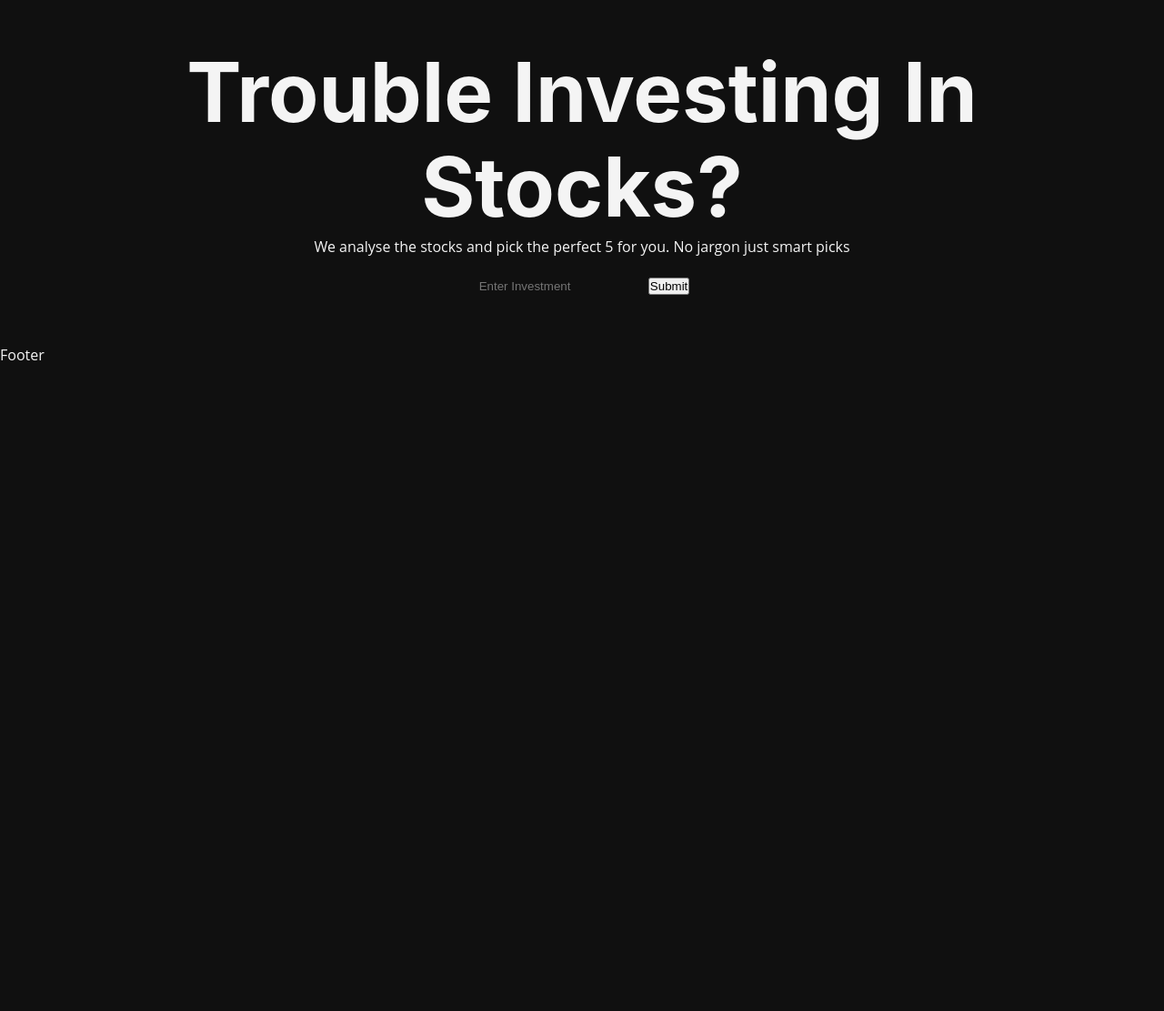
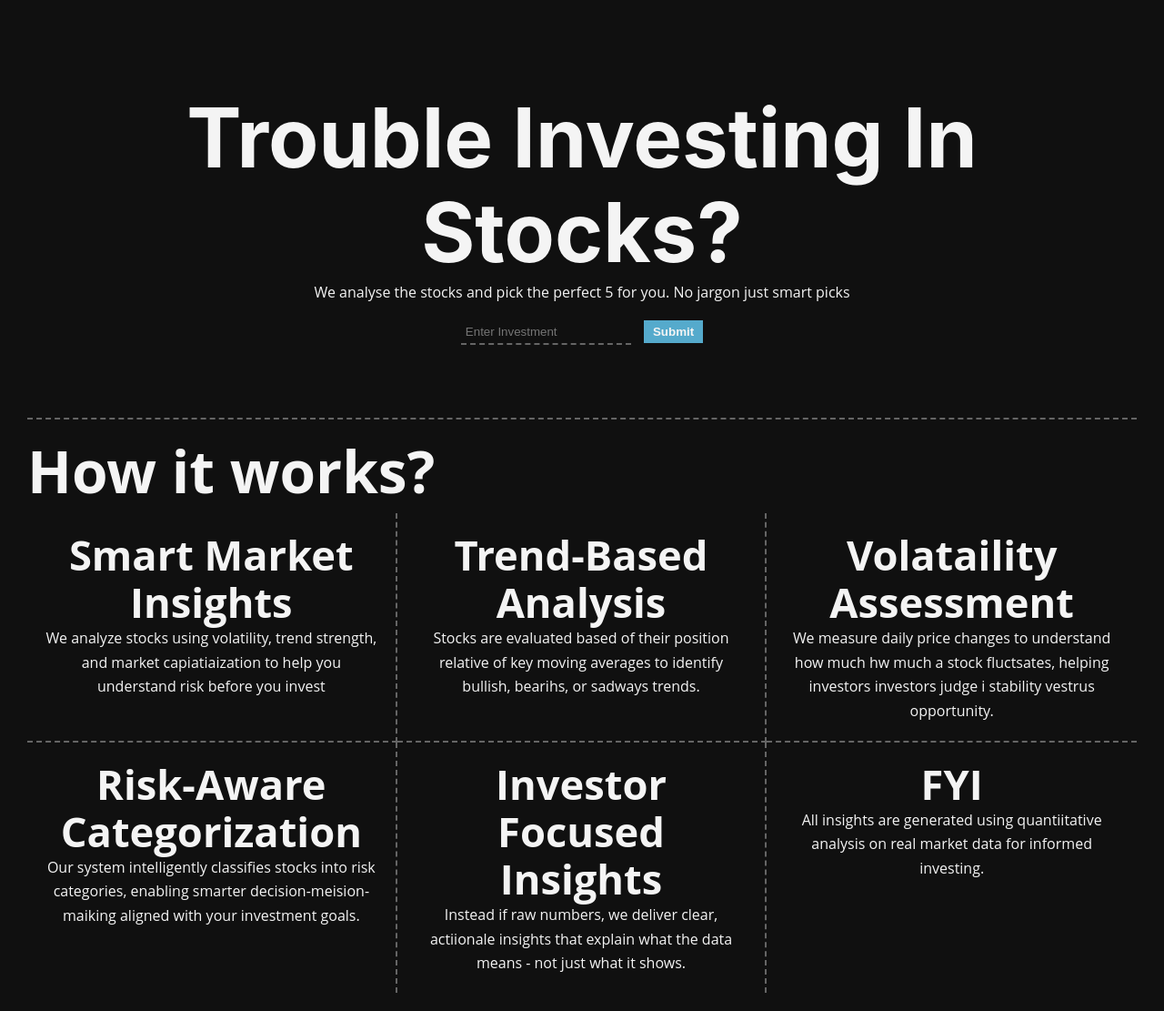
Before and after one commit to M141R/StockWise, a Flask app: page / in a window 1280 px wide. Shown: the part 46-1157 px from the top of the page at 91% size. Before the commit the page ends 442 px from the top, so only its background shows below. Run offline with Flask 3, Linux system fonts and the light colour scheme.

Commit message:
Co-authored-by: Mihir Kumar <M141R@users.noreply.github.com>

```diff
--- a/static/style.css
+++ b/static/style.css
@@ -88,6 +88,18 @@ main {
   padding: 0 30px;
 }
 
+section {
+  margin: 20px 0;
+}
+
+.btn {
+  padding: 5px 10px;
+  background: var(--primary_col_1);
+  border: 0;
+  font-weight: 600;
+  color: var(--primary_col_3);
+}
+
 /* Navbar */
 
 nav {
@@ -108,16 +120,45 @@ nav {
 /* Hero Section */
 
 .hero {
-  padding: 50px 0;
+  padding: 80px 0;
   text-align: center;
+  border-bottom: 2px dashed var(--secondary_col_1);
 }
 
 .hero input {
   background: var(--primary_col_2);
   padding: 5px;
+  color: var(--secondary_col_1);
   border: 0;
+  border-bottom: 2px dashed var(--secondary_col_1);
 }
 
 .hero form {
   margin-top: 15px;
 }
+
+.hero .btn {
+  margin-left: 10px;
+}
+
+/* Insigts Section */
+.cards {
+  display: grid;
+  grid-template-columns: repeat(3, 1fr);
+  margin-top: 10px;
+}
+
+.card{
+  text-align: center;
+  padding: 20px;
+  border-right: 2px dashed var(--secondary_col_1);
+  border-bottom: 2px dashed var(--secondary_col_1);
+}
+
+.card:nth-child(3n){
+  border-right: none;
+}
+
+.card:nth-last-child(-n + 3) {
+  border-bottom: none;
+}
--- a/templates/base.html
+++ b/templates/base.html
@@ -22,6 +22,6 @@
       </div>
     </nav>
     <main>{%block content%} {% endblock %}</main>
-    <footer>Footer</footer>
+    <footer></footer>
   </body>
 </html>
--- a/templates/home.html
+++ b/templates/home.html
@@ -5,10 +5,61 @@
     <h1>Trouble Investing In Stocks?</h1>
     <p>We analyse the stocks and pick the perfect 5 for you. No jargon just smart picks</p>
     <form action="{{url_for("app_page")}}" method="post">
-    <input type="number" id="user_budget" name="user_budget" placeholder="Enter Investment">
-    <button type="submit">Submit</button>
+        <input type="number" id="user_budget" name="user_budget" placeholder="Enter Investment">
+        <button class="btn" type="submit">Submit</button>
     </form>
 
 </section>
+<section class="feature">
+    <h2>How it works?</h2>
+    <div class="cards">
+        <div class="card">
+            <h3>Smart Market Insights</h3>
+            <p>We analyze stocks using volatility, trend
+                strength, and market capiatiaization to
+                help you understand risk before you invest
+            </p>
+        </div>
+        <div class="card">
+            <h3>Trend-Based Analysis</h3>
+            <p>Stocks are evaluated based of their
+                position relative of key moving averages
+                to identify bullish, bearihs, or sadways
+                trends.
+            </p>
+        </div>
+        <div class="card">
+            <h3>Volataility Assessment</h3>
+            <p>We measure daily price changes to understand
+                how much hw much a stock fluctsates, helping
+                investors investors judge i stability vestrus
+                opportunity.
+            </p>
+        </div>
+        <div class="card">
+            <h3>Risk-Aware Categorization</h3>
+            <p>Our system intelligently classifies stocks
+                into risk categories, enabling
+                smarter decision-meision-maiking aligned
+                with your investment goals.
+            </p>
+        </div>
+        <div class="card">
+            <h3>Investor Focused Insights</h3>
+            <p>Instead if raw numbers, we deliver clear,
+                actiionale insights that explain what the
+                data means - not just what it shows.
+            </p>
+        </div>
+        <div class="card">
+            <h3>FYI</h3>
+            <p>All insights are generated
+                using quantiitative analysis
+                on real market data for
+                informed investing.
+            </p>
+        </div>
+    </div>
+</section>
 
 {% endblock %}
```
